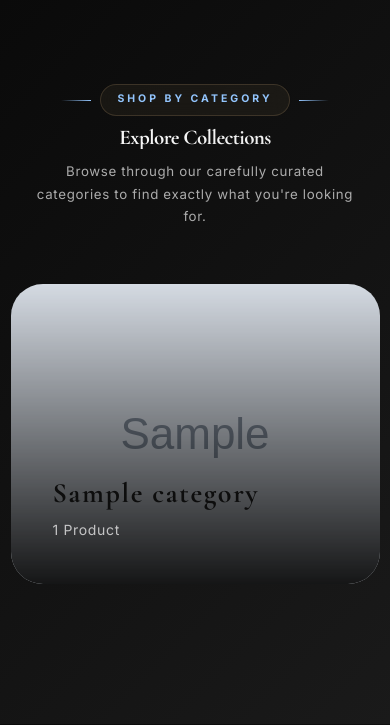
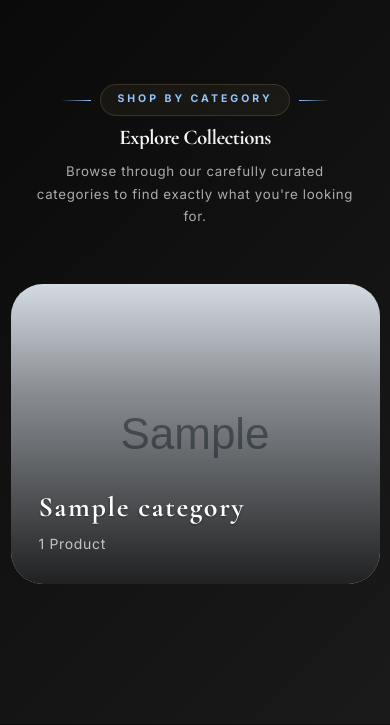
Before and after one commit to Deejulu/OlidStores, a Django app: page / in a window 390 px wide. Shown: the part 2234-2959 px from the top of the page. Run offline with Django 5.2, Linux system fonts and the light colour scheme; data comes from the database, SQL or seed files in the repository; tables that the repository leaves empty hold one stand-in row (values such as "Sample post"); grey boxes marked "Sample" are stand-in pictures; some libraries are stand-ins or nearby versions.

Commit message:
Fix Explore Collections category names rendering black on the image
The category name on each Explore Collections card was painted near-black on
top of the product image, which is what made the section look unpolished.

Cause: base-layout.css sets a hard-coded 'color: #0d0d0d' on every
h1-h6. A colour declared directly on the element always beats a colour
inherited from an ancestor, so .category-content's 'color: var(--white)'
never reached the .category-title element. The 2rem/800 title therefore sat
in dark ink over the photo, and was effectively invisible on the dark
gradient placeholder tiles.

- templates/core/home.html: set an explicit white on .category-title (plus a
  soft text-shadow and long-word wrapping) so the title is legible on both
  real product photos and the placeholder tiles.

Also tightened the overlay itself: padding 2xl -> xl (42px -> 28px on
mobile) so the text stops crowding the image, and the scrim now ramps in
earlier (0% transparent, 35% at 0.35, 100% at 0.85) so the title/count band
always sits on a dark base rather than the bright part of the photo.

Verified on the rendered page: titles now render white and legible on both
image and placeholder cards. A sitewide contrast sweep flagged
.hero-title and .section-title too, but those paint via background-clip:text
with a white gradient fill and render correctly - the only real instance of
this bug is .category-title.

```diff
--- a/templates/core/home.html
+++ b/templates/core/home.html
@@ -1864,11 +1864,13 @@
     .category-content {
         position: absolute;
         inset: 0;
-        background: linear-gradient(180deg, transparent 0%, rgba(0, 0, 0, 0.9) 100%);
+        /* Start the scrim earlier so the title/count band always sits on a
+           properly dark base instead of the bright part of the photo. */
+        background: linear-gradient(180deg, transparent 0%, rgba(0, 0, 0, 0.35) 35%, rgba(0, 0, 0, 0.85) 100%);
         display: flex;
         flex-direction: column;
         justify-content: flex-end;
-        padding: var(--space-2xl);
+        padding: var(--space-xl);
         color: var(--white);
     }
 
@@ -1876,6 +1878,13 @@
         font-size: 2rem;
         font-weight: 800;
         margin-bottom: var(--space-xs);
+        /* base-layout.css sets a hard-coded #0d0d0d on every h1-h6. A colour
+           set directly on the element beats the inherited white from
+           .category-content, which rendered the title near-black on top of
+           the product image. Reset it here. */
+        color: #fff;
+        text-shadow: 0 1px 3px rgba(0, 0, 0, 0.45);
+        overflow-wrap: break-word;
     }
 
     .category-count {
```
